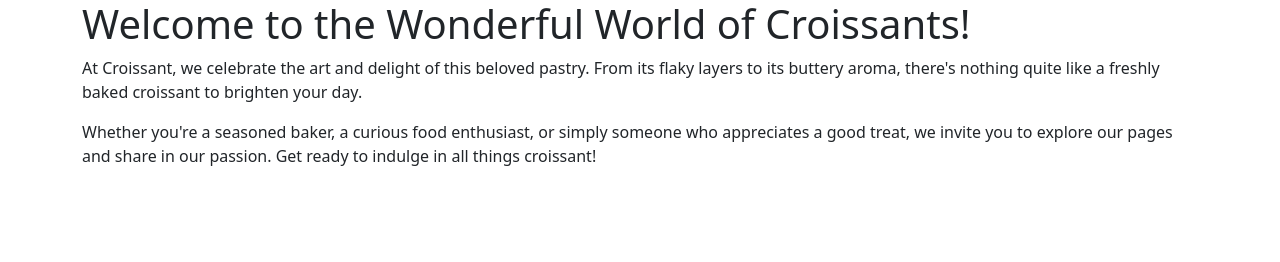
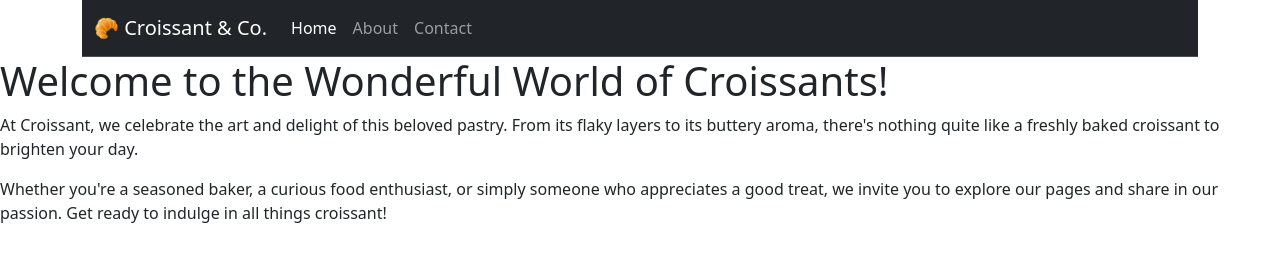
Before and after one commit to catherine-sarquis/croissant, a plain HTML site: page index.html in a window 1280 px wide. Drawn offline with nearby package versions, Linux system fonts and the light colour scheme.

Commit message:
add navbar to home & create style.css

```diff
--- a/index.html
+++ b/index.html
@@ -11,6 +11,31 @@
 
 <body>
   <div class="container">
+    <nav class="navbar navbar-expand-lg bg-dark border-bottom border-body" data-bs-theme="dark">
+      <div class="container-fluid">
+        <a class="navbar-brand" href="#">🥐 Croissant & Co.</a>
+
+
+        <button class="navbar-toggler" type="button" data-bs-toggle="collapse" data-bs-target="#navbarNav"
+          aria-controls="navbarNav" aria-expanded="false" aria-label="Toggle navigation">
+          <span class="navbar-toggler-icon"></span>
+        </button>
+        <div class="collapse navbar-collapse" id="navbarNav">
+          <ul class="navbar-nav">
+            <li class="nav-item">
+              <a class="nav-link active" aria-current="page" href="#">Home</a>
+            </li>
+            <li class="nav-item">
+              <a class="nav-link" href="photo.html">About</a>
+            </li>
+            <li class="nav-item">
+              <a class="nav-link" href="contact.html">Contact</a>
+            </li>
+          </ul>
+        </div>
+      </div>
+  </div>
+  </nav>
   <h1>Welcome to the Wonderful World of Croissants!</h1>
   <p>At Croissant, we celebrate the art and delight of this beloved pastry. From its flaky layers to its buttery
     aroma,
```
Also changed, not shown: src/styles.css (added). Lines whose indentation alone changed are shown as unchanged.
